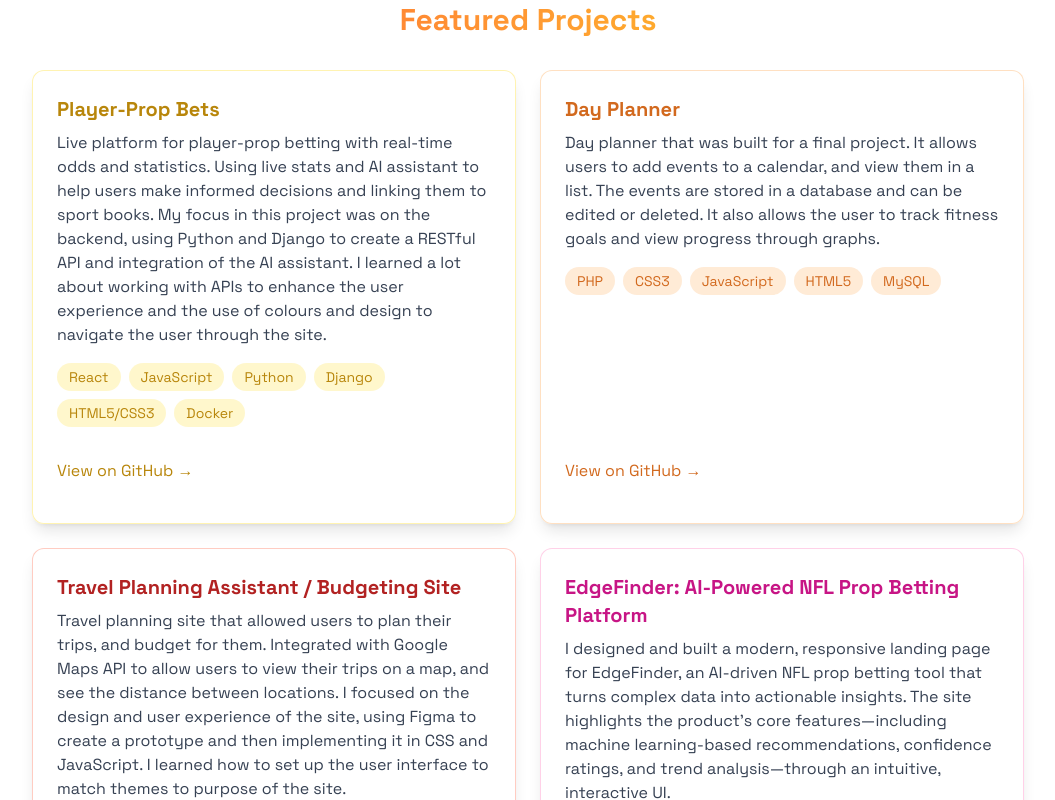
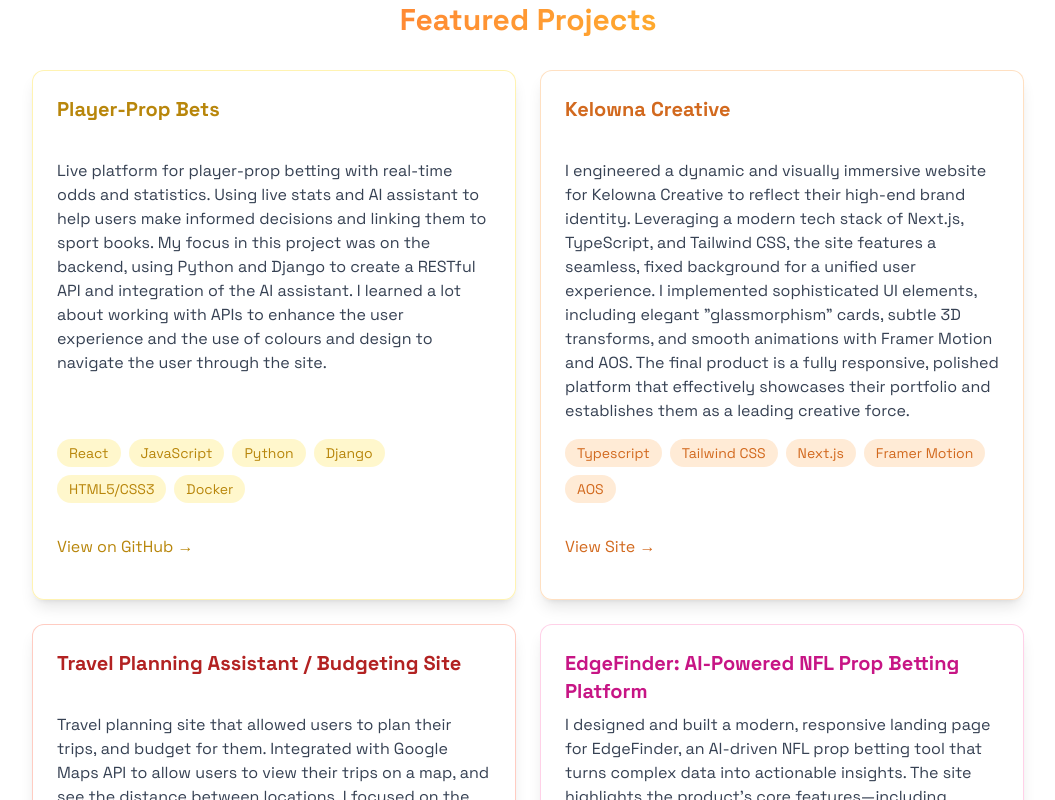
Before and after one commit to CoghillB/portfolio, a React (Vite) app: page / in a window 1280 px wide. Shown: the part 1940-2740 px from the top of the page, without its empty margins (112-1167 px from the left). Built offline with nearby package versions, Linux system fonts and the light colour scheme.

Commit message:
Add new project, replace resume and update project card spacing

```diff
--- a/src/components/sections/Projects.jsx
+++ b/src/components/sections/Projects.jsx
@@ -22,7 +22,7 @@
                                     ? 'border-[#FFD700]/40 bg-[#1a2a52]/70 hover:border-[#FFD700]/60 hover:shadow-[0_4px_20px_rgba(255,215,0,0.4)]'
                                     : 'border-[#FFD700]/30 bg-white/70 hover:border-[#FFD700]/50 hover:shadow-[0_4px_20px_rgba(255,215,0,0.3)]'
                             }`}>
-                            <h3 className={`text-xl font-bold mb-2 ${
+                            <h3 className={`text-xl font-bold mb-2 min-h-[56px] ${
                                 theme === 'dark' ? 'text-[#FFD700]' : 'text-[#B8860B]'
                             }`}> Player-Prop Bets </h3>
                             {/*<img*/}
@@ -30,7 +30,7 @@
                             {/*    alt="ApeOffside Project Screenshot"*/}
                             {/*    className="w-full h-48 object-cover rounded-lg mb-4 shadow-md hover:shadow-xl transition-shadow duration-300"*/}
                             {/*/>*/}
-                            <p className={`mb-4 ${
+                            <p className={`mb-4 flex-grow ${
                                 theme === 'dark' ? 'text-gray-200' : 'text-gray-700'
                             }`}>
                                 Live platform for player-prop betting with real-time odds and
@@ -56,7 +56,7 @@
                                 ))}
                             </div>
 
-                            <div className="flex justify-between items-center mt-auto">
+                            <div className="flex justify-between items-center">
                                 <a
                                     href="https://View on GitHub.com/CoghillB/ApeOffside.git"
                                     className={`transition-colors duration-300 my-4 ${
@@ -82,26 +82,28 @@
                                     : 'border-[#FF9933]/30 bg-white/70 hover:border-[#FF9933]/50 hover:shadow-[0_4px_20px_rgba(255,153,51,0.3)]'
                             }`}
                         >
-                            <h3 className={`text-xl font-bold mb-2 ${
+                            <h3 className={`text-xl font-bold mb-2 min-h-[56px] ${
                                 theme === 'dark' ? 'text-[#FF9933]' : 'text-[#D2691E]'
-                            }`}>Day Planner</h3>
+                            }`}>Kelowna Creative</h3>
                             {/*<img*/}
                             {/*    src="src/assets/PrimatePlanner.jpg"*/}
                             {/*    alt="Day Planner Project Screenshot"*/}
                             {/*    className="w-full h-48 object-cover rounded-lg mb-4 shadow-md hover:shadow-xl transition-shadow duration-300"*/}
                             {/*/>*/}
 
-                            <p className={`mb-4 ${
+                            <p className={`mb-4 flex-grow ${
                                 theme === 'dark' ? 'text-gray-200' : 'text-gray-700'
                             }`}>
-                                Day planner that was built for a final project. It allows users to
-                                add events to a calendar, and view them in a list. The events are stored in a
-                                database and can be edited or deleted. It also allows the user to track fitness goals
-                                and
-                                view progress through graphs.
+                                I engineered a dynamic and visually immersive website for Kelowna Creative to reflect
+                                their high-end brand identity. Leveraging a modern tech stack of Next.js, TypeScript,
+                                and Tailwind CSS, the site features a seamless, fixed background for a unified user
+                                experience. I implemented sophisticated UI elements, including elegant "glassmorphism"
+                                cards, subtle 3D transforms, and smooth animations with Framer Motion and AOS. The final
+                                product is a fully responsive, polished platform that effectively showcases their
+                                portfolio and establishes them as a leading creative force.
                             </p>
                             <div className="flex flex-wrap gap-2 mb-4">
-                                {["PHP", "CSS3", "JavaScript", "HTML5", "MySQL"].map((tech, key) => (
+                                {["Typescript", "Tailwind CSS", "Next.js", "Framer Motion", "AOS"].map((tech, key) => (
                                     <span
                                         key={key}
                                         className={`py-1 px-3 rounded-full text-sm transition-all duration-300 hover:-translate-y-0.5 ${
@@ -114,9 +116,9 @@
                                         </span>
                                 ))}
                             </div>
-                            <div className="flex justify-between items-center mt-auto">
+                            <div className="flex justify-between items-center">
                                 <a
-                                    href="https://github.com/CoghillB/Primate_Planner.git"
+                                    href="https://www.kelownacreative.ca"
                                     className={`transition-colors duration-300 my-4 ${
                                         theme === 'dark'
                                             ? 'text-[#FF9933] hover:text-[#FFA54F]'
@@ -125,7 +127,7 @@
                                     target="_blank"
                                     rel="noopener noreferrer"
                                 >
-                                    View on GitHub →
+                                    View Site →
                                 </a>
                             </div>
                         </div>
@@ -140,7 +142,7 @@
                                     : 'border-[#FF5733]/30 bg-white/70 hover:border-[#FF5733]/50 hover:shadow-[0_4px_20px_rgba(255,87,51,0.3)]'
                             }`}
                         >
-                            <h3 className={`text-xl font-bold mb-2 ${
+                            <h3 className={`text-xl font-bold mb-2 min-h-[56px] ${
                                 theme === 'dark' ? 'text-[#FF5733]' : 'text-[#B22222]'
                             }`}>Travel Planning Assistant / Budgeting Site</h3>
                             {/*<img*/}
@@ -149,7 +151,7 @@
                             {/*    className="w-full h-48 object-cover rounded-lg mb-4 shadow-md hover:shadow-xl transition-shadow duration-300"*/}
                             {/*/>*/}
 
-                            <p className={`mb-4 ${
+                            <p className={`mb-4 flex-grow ${
                                 theme === 'dark' ? 'text-gray-200' : 'text-gray-700'
                             }`}>
                                 Travel planning site that allowed users to plan their
@@ -178,7 +180,7 @@
                                     )
                                 )}
                             </div>
-                            <div className="flex justify-between items-center mt-auto">
+                            <div className="flex justify-between items-center">
                                 <a
                                     href="https://github.com/CoghillB/COSC205_CourseProject.git"
                                     className={`transition-colors duration-300 my-4 ${
@@ -204,7 +206,7 @@
                                     : 'border-[#FF66B2]/30 bg-white/70 hover:border-[#FF66B2]/50 hover:shadow-[0_4px_20px_rgba(255,102,178,0.3)]'
                             }`}
                         >
-                            <h3 className={`text-xl font-bold mb-2 ${
+                            <h3 className={`text-xl font-bold mb-2 min-h-[56px] ${
                                 theme === 'dark' ? 'text-[#FF66B2]' : 'text-[#C71585]'
                             }`}>EdgeFinder: AI-Powered NFL Prop Betting Platform</h3>
                             {/*<img*/}
@@ -212,7 +214,7 @@
                             {/*    alt="MineSweeper Project Screenshot"*/}
                             {/*    className="w-full h-48 object-cover rounded-lg mb-4 shadow-md hover:shadow-xl transition-shadow duration-300"*/}
                             {/*/>*/}
-                            <p className={`mb-4 ${
+                            <p className={`mb-4 flex-grow ${
                                 theme === 'dark' ? 'text-gray-200' : 'text-gray-700'
                             }`}>
                                 I designed and built a modern, responsive landing page for EdgeFinder, an AI-driven NFL
@@ -234,7 +236,7 @@
                                         </span>
                                 ))}
                             </div>
-                            <div className="flex justify-between items-center mt-auto">
+                            <div className="flex justify-between items-center">
                                 <a
                                     href="https://www.edgefinder.ca"
                                     className={`transition-colors duration-300 my-4 ${
```
Also changed, not shown: 1 other file (tests, documents, lock files or other folders).
